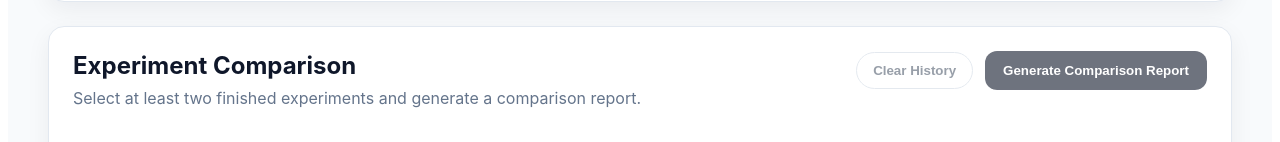
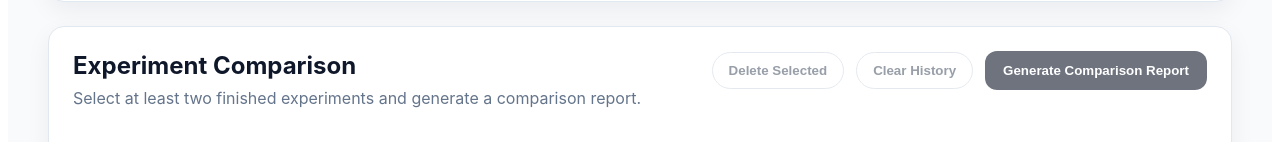
Before and after one commit to Calvin1989/FedGuardLab, a Vue app in the folder web/: page / in a window 1280 px wide. Shown: the part 928-1070 px from the top of the page. Built offline with nearby package versions, Linux system fonts and the light colour scheme.

Commit message:
Improve dashboard history controls and report layout

```diff
--- a/web/src/App.vue
+++ b/web/src/App.vue
@@ -259,6 +259,21 @@ function clearRecentJobs() {
 }
 
 
+function deleteSelectedJobs() {
+  const selectedIds = new Set(selectedJobIds.value);
+
+  recentJobs.value = recentJobs.value.filter(
+    (job) => !selectedIds.has(job.job_id)
+  );
+
+  selectedJobIds.value = [];
+  comparisonUrl.value = "";
+  comparisonError.value = "";
+
+  saveRecentJobs();
+}
+
+
 async function startExperiment() {
   errorMessage.value = "";
   metrics.value = [];
@@ -463,6 +478,14 @@ async function startExperiment() {
         </div>
 
         <div class="section-actions">
+          <button
+            class="secondary-button"
+            :disabled="selectedJobIds.length === 0"
+            @click="deleteSelectedJobs"
+          >
+            Delete Selected
+          </button>
+
           <button
             class="secondary-button"
             :disabled="recentJobs.length === 0"
```
Also changed, not shown: 1 other file (tests, documents, lock files or other folders).
